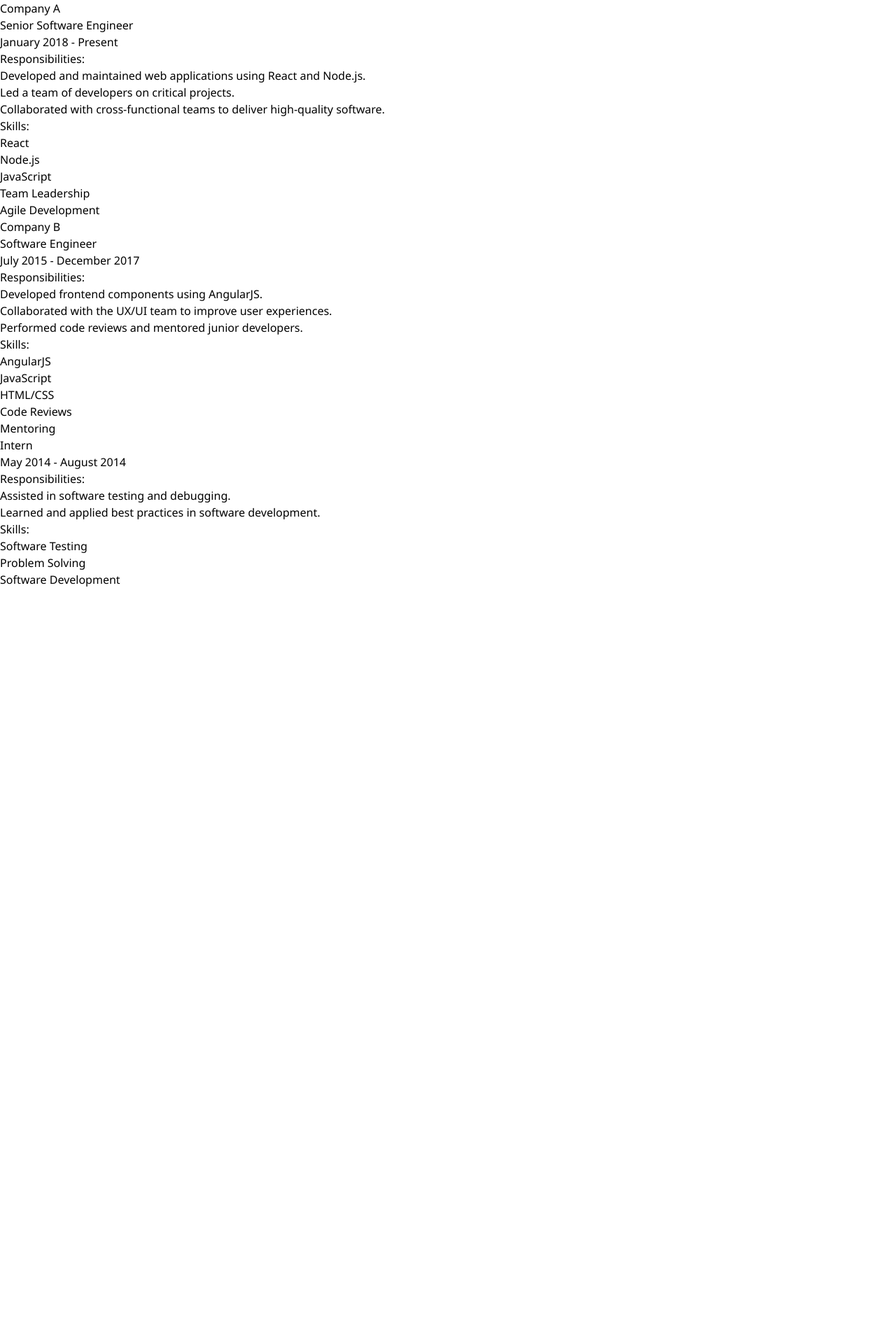
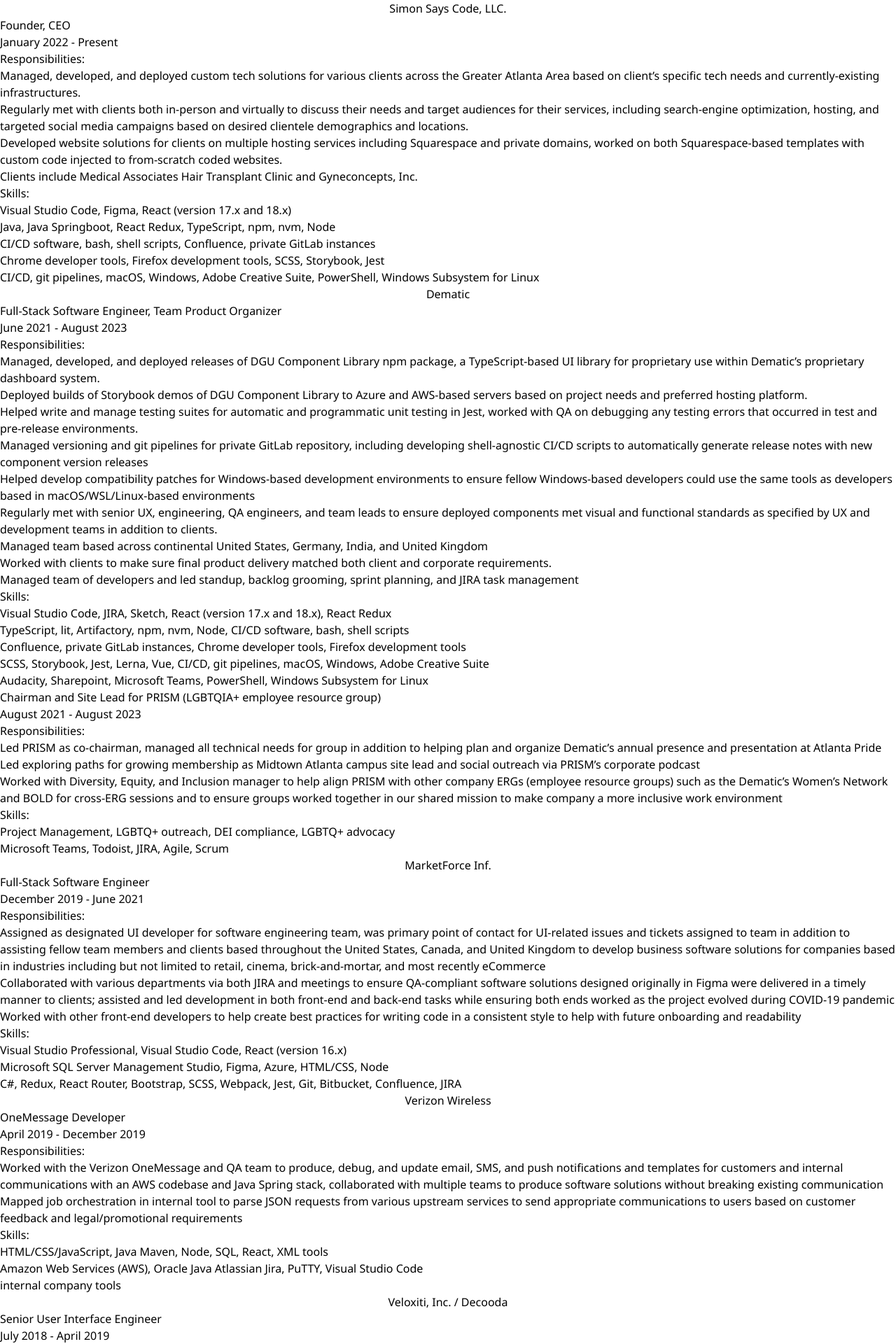
Before and after one commit to tassyguy/my-resume-website, a Next.js app: page /work-experience in a window 1280 px wide. Shown: the part 80-2000 px from the top of the page at 70% size. Before the commit the page ends 920 px from the top, so only its background shows below. Built offline with nearby package versions, Linux system fonts and the light colour scheme.

Commit message:
Added content

```diff
--- a/data/education.json
+++ b/data/education.json
@@ -5,7 +5,7 @@
     "endDate": "May 2017",
     "major": "Computer Science",
     "minor": "Psychology",
-    "description": "Go Panthers!",
-    "coursework": "Data Structures, Algorithms, Calculus, Linear Algebra, Human-Computer Interaction, Abnormal Psychology, GUI"
+    "description": "Go Panthers! This is the college I spent my undergrad years at in Atlanta, GA.",
+    "coursework": "Data Structures, Algorithms, Calculus, Linear Algebra, Human-Computer Interaction, Abnormal Psychology, GUI, Web Development, Windowed Programming, Abnormal Psychology, Mobile App Development, Psychology of Interpersonal Behavior, Developmental Psychology, Adolescent Psychology"
   }
 ]
--- a/data/workExperience.json
+++ b/data/workExperience.json
@@ -1,58 +1,156 @@
 [
   {
-    "employerName": "Company A",
+    "employerName": "Simon Says Code, LLC.",
     "jobs": [
       {
-        "title": "Senior Software Engineer",
-        "startDate": "January 2018",
+        "title": "Founder, CEO",
+        "startDate": "January 2022",
         "endDate": "Present",
         "responsibilities": [
-          "Developed and maintained web applications using React and Node.js.",
-          "Led a team of developers on critical projects.",
-          "Collaborated with cross-functional teams to deliver high-quality software."
+          "Managed, developed, and deployed custom tech solutions for various clients across the Greater Atlanta Area based on client’s specific tech needs and currently-existing infrastructures.",
+          "Regularly met with clients both in-person and virtually to discuss their needs and target audiences for their services, including search-engine optimization, hosting, and targeted social media campaigns based on desired clientele demographics and locations.",
+          "Developed website solutions for clients on multiple hosting services including Squarespace and private domains, worked on both Squarespace-based templates with custom code injected to from-scratch coded websites.",
+          "Clients include Medical Associates Hair Transplant Clinic and Gyneconcepts, Inc."
         ],
         "skills": [
-          "React",
-          "Node.js",
-          "JavaScript",
-          "Team Leadership",
-          "Agile Development"
+          "Visual Studio Code, Figma, React (version 17.x and 18.x)",
+          "Java, Java Springboot, React Redux, TypeScript, npm, nvm, Node",
+          "CI/CD software, bash, shell scripts, Confluence, private GitLab instances",
+          "Chrome developer tools, Firefox development tools, SCSS, Storybook, Jest",
+          "CI/CD, git pipelines, macOS, Windows, Adobe Creative Suite, PowerShell, Windows Subsystem for Linux"
         ]
       }
     ]
   },
   {
-    "employerName": "Company B",
+    "employerName": "Dematic",
     "jobs": [
       {
-        "title": "Software Engineer",
-        "startDate": "July 2015",
-        "endDate": "December 2017",
+        "title": "Full-Stack Software Engineer, Team Product Organizer",
+        "startDate": "June 2021",
+        "endDate": "August 2023",
         "responsibilities": [
-          "Developed frontend components using AngularJS.",
-          "Collaborated with the UX/UI team to improve user experiences.",
-          "Performed code reviews and mentored junior developers."
+          "Managed, developed, and deployed releases of DGU Component Library npm package, a TypeScript-based UI library for proprietary use within Dematic’s proprietary dashboard system.",
+          "Deployed builds of Storybook demos of DGU Component Library to Azure and AWS-based servers based on project needs and preferred hosting platform.",
+          "Helped write and manage testing suites for automatic and programmatic unit testing in Jest, worked with QA on debugging any testing errors that occurred in test and pre-release environments.",
+          "Managed versioning and git pipelines for private GitLab repository, including developing shell-agnostic CI/CD scripts to automatically generate release notes with new component version releases",
+          "Helped develop compatibility patches for Windows-based development environments to ensure fellow Windows-based developers could use the same tools as developers based in macOS/WSL/Linux-based environments",
+          "Regularly met with senior UX, engineering, QA engineers, and team leads to ensure deployed components met visual and functional standards as specified by UX and development teams in addition to clients.",
+          "Managed team based across continental United States, Germany, India, and United Kingdom",
+          "Worked with clients to make sure final product delivery matched both client and corporate requirements.",
+          "Managed team of developers and led standup, backlog grooming, sprint planning, and JIRA task management"
         ],
         "skills": [
-          "AngularJS",
-          "JavaScript",
-          "HTML/CSS",
-          "Code Reviews",
-          "Mentoring"
+          "Visual Studio Code, JIRA, Sketch, React (version 17.x and 18.x), React Redux",
+          "TypeScript, lit, Artifactory, npm, nvm, Node, CI/CD software, bash, shell scripts",
+          "Confluence, private GitLab instances, Chrome developer tools, Firefox development tools",
+          "SCSS, Storybook, Jest, Lerna, Vue, CI/CD, git pipelines, macOS, Windows, Adobe Creative Suite",
+          "Audacity, Sharepoint, Microsoft Teams, PowerShell, Windows Subsystem for Linux"
         ]
       },
       {
-        "title": "Intern",
-        "startDate": "May 2014",
-        "endDate": "August 2014",
+        "title": " Chairman and Site Lead for PRISM (LGBTQIA+ employee resource group)",
+        "startDate": "August 2021",
+        "endDate": "August 2023",
         "responsibilities": [
-          "Assisted in software testing and debugging.",
-          "Learned and applied best practices in software development."
+          "Led PRISM as co-chairman, managed all technical needs for group in addition to helping plan and organize Dematic’s annual presence and presentation at Atlanta Pride",
+          "Led exploring paths for growing membership as Midtown Atlanta campus site lead and social outreach via PRISM’s corporate podcast",
+          "Worked with Diversity, Equity, and Inclusion manager to help align PRISM with other company ERGs (employee resource groups) such as the Dematic’s Women’s Network and BOLD for cross-ERG sessions and to ensure groups worked together in our shared mission to make company a more inclusive work environment"
         ],
         "skills": [
-          "Software Testing",
-          "Problem Solving",
-          "Software Development"
+          "Project Management, LGBTQ+ outreach, DEI compliance, LGBTQ+ advocacy",
+          "Microsoft Teams, Todoist, JIRA, Agile, Scrum"
+        ]
+      }
+    ]
+  },
+  {
+    "employerName": "MarketForce Inf.",
+    "jobs": [
+      {
+        "title": "Full-Stack Software Engineer",
+        "startDate": "December 2019",
+        "endDate": "June 2021",
+        "responsibilities": [
+          "Assigned as designated UI developer for software engineering team, was primary point of contact for UI-related issues and tickets assigned to team in addition to assisting fellow team members and clients based throughout the United States, Canada, and United Kingdom to develop business software solutions for companies based in industries including but not limited to retail, cinema, brick-and-mortar, and most recently eCommerce",
+          "Collaborated with various departments via both JIRA and meetings to ensure QA-compliant software solutions designed originally in Figma were delivered in a timely manner to clients; assisted and led development in both front-end and back-end tasks while ensuring both ends worked as the project evolved during COVID-19 pandemic",
+          "Worked with other front-end developers to help create best practices for writing code in a consistent style to help with future onboarding and readability"
+        ],
+        "skills": [
+          "Visual Studio Professional, Visual Studio Code, React (version 16.x)",
+          "Microsoft SQL Server Management Studio, Figma, Azure, HTML/CSS, Node",
+          "C#, Redux, React Router, Bootstrap, SCSS, Webpack, Jest, Git, Bitbucket, Confluence, JIRA"
+        ]
+      }
+    ]
+  },
+  {
+    "employerName": "Verizon Wireless",
+    "jobs": [
+      {
+        "title": "OneMessage Developer",
+        "startDate": "April 2019",
+        "endDate": "December 2019",
+        "responsibilities": [
+          "Worked with the Verizon OneMessage and QA team to produce, debug, and update email, SMS, and push notifications and templates for customers and internal communications with an AWS codebase and Java Spring stack, collaborated with multiple teams to produce software solutions without breaking existing communication",
+          "Mapped job orchestration in internal tool to parse JSON requests from various upstream services to send appropriate communications to users based on customer feedback and legal/promotional requirements"
+        ],
+        "skills": [
+          "HTML/CSS/JavaScript, Java Maven, Node, SQL, React, XML tools",
+          "Amazon Web Services (AWS), Oracle Java Atlassian Jira, PuTTY, Visual Studio Code",
+          "internal company tools"
+        ]
+      }
+    ]
+  },
+  {
+    "employerName": "Veloxiti, Inc. / Decooda",
+    "jobs": [
+      {
+        "title": "Senior User Interface Engineer",
+        "startDate": "July 2018",
+        "endDate": "April 2019",
+        "responsibilities": [
+          "Worked on creating a consistent user experience and style guide across multiple company projects",
+          "Helped lead the implementation of user interface wire-frames and mock-ups in React and Angular-based projects"
+        ],
+        "skills": [
+          " HTML/CSS/JavaScript, PostgreSQL, Amazon Web Services (AWS), Atlassian Jira",
+          "Sketch, Tomcat, MongoDB, Java Springboot, Visual Studio Code, OpenJDK Java, Material Design"
+        ]
+      }
+    ]
+  },
+  {
+    "employerName": "StudentBridge",
+    "jobs": [
+      {
+        "title": "UX Designer",
+        "startDate": "March 2018",
+        "endDate": "July 2018",
+        "responsibilities": [
+          "Worked with Senior Product Analyst to help create UX design concepts for services such as analytics dashboards that would be then sent to developers to be made into a functioning application"
+
+        ],
+        "skills": [
+          "Visual Studio Code, Sketch, Material Design, Apple Design Guidelines, Material Design"
+        ]
+      }
+    ]
+  },
+  {
+    "employerName": "Cox Communications, Inc.",
+    "jobs": [
+      {
+        "title": "Safety and Risk IT Intern",
+        "startDate": "May 2017",
+        "endDate": "August 2017",
+        "responsibilities": [
+          "Migrated Health and Safety department to new SharePoint platform",
+          "Worked with HomeLife division to increase one-time-sales of HomeLife devices via stretch assignment"
+        ],
+        "skills": [
+          "Sublime Text, HTML, CSS, JavaScript, SharePoint, Microsoft Office, Microsoft Cloud Services"
         ]
       }
     ]
--- a/src/components/Header.tsx
+++ b/src/components/Header.tsx
@@ -23,9 +23,9 @@
           <div>
             <Link href="/portfolio">Portfolio</Link>
           </div>
-          <div>
+          {/*<div>
             <Link href="/references" className="hover:underline">References</Link>
-          </div>
+          </div>*/}
         </div>
       </nav>
     </header>
--- a/src/pages/about.tsx
+++ b/src/pages/about.tsx
@@ -1,8 +1,10 @@
 // pages/about.tsx
 import React from 'react';
 import Header from '../components/Header';
+import Link from 'next/link';
 
 const AboutPage: React.FC = () => {
+
   return (
     <div>
       <Header />
@@ -28,10 +30,11 @@
         <section className="mt-4">
           <h2 className="text-xl font-semibold mb-2">Technical Skills</h2>
           <ul className="list-disc list-inside">
-            <li>JavaScript (ES6+)</li>
-            <li>React.js</li>
-            <li>Node.js</li>
-            <li>SQL and NoSQL databases</li>
+            <li>JavaScript, Java Spring, React, Redux, Adobe Creative Suite, Bootstrap, Adobe Photoshop, Adobe Illustrator</li>
+            <li>HTML5 & CSS3, Material Design, Sketch, Microsoft Office, VirtualBox, IntelliJ, iTerm, Node.js, NPM, Angular.js</li>
+            <li>Python, Adobe Experience Designer, Figma, Unix Terminal, Scrum, Agile, User Interface, User Experience, User Testing</li>
+            <li>Visual Studio Code, CLI, Bash, Shell, Windows Server, Linux Server Deployment and Administration</li>
+            <li>Arch Linux, ZSH, Ubuntu, Shell, Environment Files</li>
             {/* Add more skills */}
           </ul>
         </section>
@@ -56,20 +59,12 @@
 
         {/* Contact Information */}
         <section className="mt-4">
-          <h2 className="text-xl font-semibold mb-2">Contact Information</h2>
-          <p>Email: simonxphillips@gmail.com</p>
-          <p>LinkedIn: linkedin.com/simonxphillips</p>
+          <h2 className="text-xl font-semibold mb-2">Let&apos;s Connect!</h2>
+          <p>If you&apos;re interested in collaborating or interviewing me for a potential positionm, or have any questions, feel free to reach out. I&apos;m always
+            open to new opportunities and partnerships.</p>
+          <p>Email: <Link href="mailto:simonxphillips@gmail.com">simonxphillips@gmail.com</Link></p>
+          <p>LinkedIn: <Link href="linkedin.com/in/simonxphillips">linkedin.com/in/simonxphillips</Link></p>
           {/* Add more contact information */}
-        </section>
-
-        {/* Call to Action */}
-        <section className="mt-4">
-          <h2 className="text-xl font-semibold mb-2">Let&apos;s Connect!</h2>
-          <p>If you&apos;re interested in collaborating or have any questions, feel free to reach out. I&apos;m always
-            open to new opportunities and partnerships.</p>
-          <button className="bg-blue-500 text-white px-4 py-2 rounded-full mt-2">
-            Connect with Me
-          </button>
         </section>
       </section>
     </div>
--- a/src/pages/work-experience.tsx
+++ b/src/pages/work-experience.tsx
@@ -11,7 +11,7 @@
       <h1 className='section-header'>Work Experience</h1>
       {workExperiences.map((employer, index) => (
         <div key={index}>
-          <h2>{employer.employerName}</h2>
+          <h2 className='section-header'>{employer.employerName}</h2>
           {employer.jobs.map((job, jobIndex) => (
             <div key={jobIndex}>
               <h3>{job.title}</h3>
```
Also changed, not shown: src/components/EducationExperience.tsx (+5 -5 lines).
